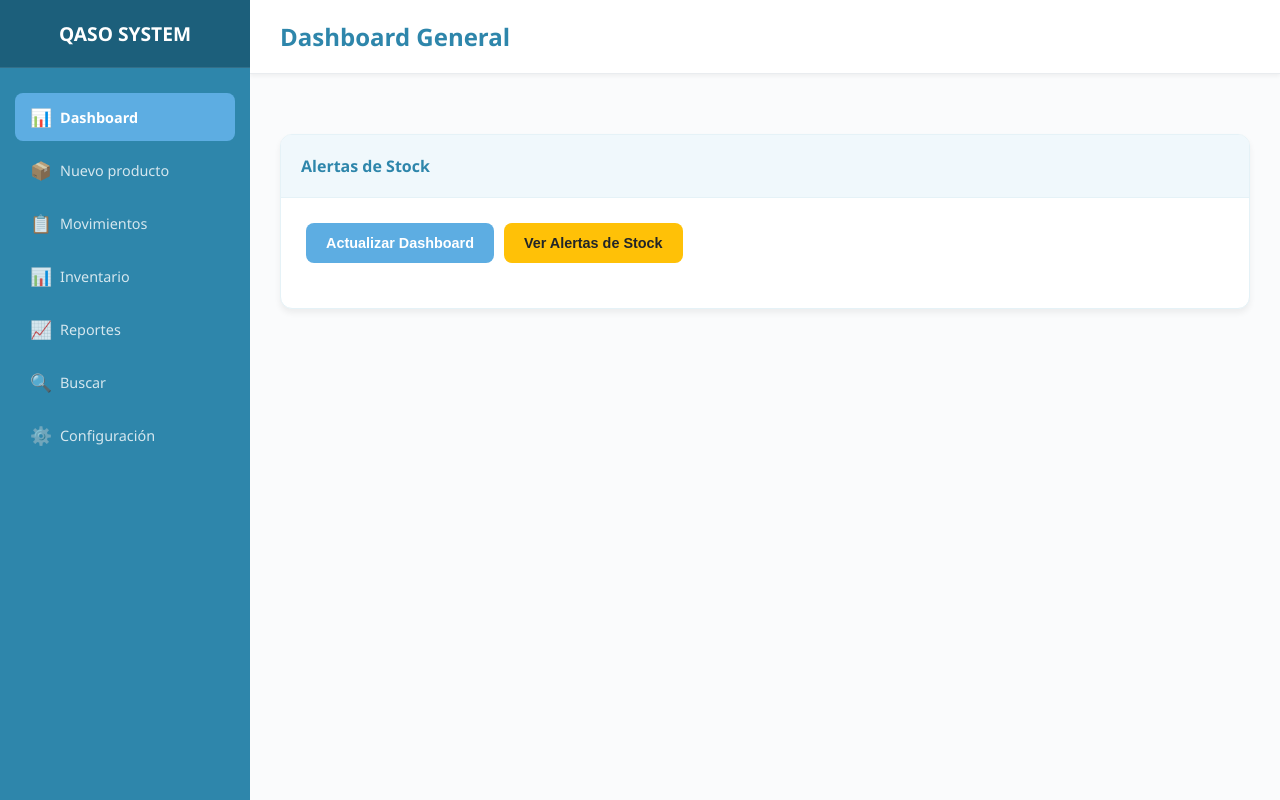
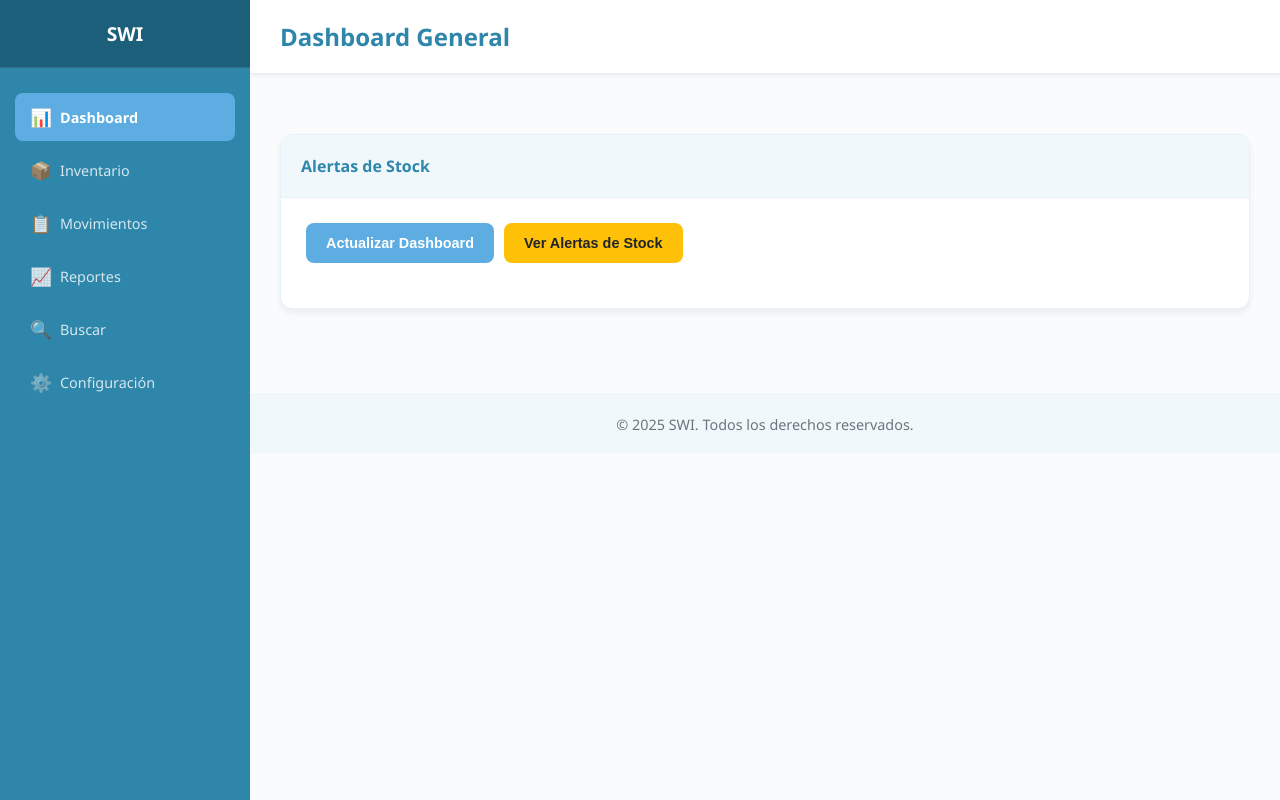
Before and after one commit to rogerrcarvajal/SWI, a PHP site: page / in a window 1280 px wide. Run offline with PHP 8.4, Linux system fonts and the light colour scheme.

Commit message:
SWI - Avtualizaciones varias

```diff
--- a/config/database.php
+++ b/config/database.php
@@ -6,5 +6,5 @@ return [
     'port' => '5432',
     'dbname' => 'inventario_db',
     'user' => 'postgres',
-    'password' => 'your_password' // IMPORTANT: Replace with your actual password
+    'password' => '4674' // IMPORTANT: Replace with your actual password
 ];
--- a/public/css/style.css
+++ b/public/css/style.css
@@ -407,3 +407,13 @@
         flex-direction: column;
       }
     }
+
+    .app-footer {
+      text-align: center;
+      padding: 20px;
+      background: #F0F8FC;
+      border-top: 1px solid #E5F2F7;
+      color: #6c757d;
+      font-size: 0.9rem;
+      margin-top: 30px;
+    }
--- a/src/Core/Database.php
+++ b/src/Core/Database.php
@@ -15,8 +15,7 @@ class Database {
                 PDO::ATTR_DEFAULT_FETCH_MODE => PDO::FETCH_ASSOC
             ]);
         } catch (PDOException $e) {
-            // In a real application, you would log this error and show a generic message
-            die("Database connection failed: " . $e->getMessage());
+            throw new PDOException("Database connection failed: " . $e->getMessage());
         }
     }
 
--- a/src/Views/layout/app.php
+++ b/src/Views/layout/app.php
@@ -12,7 +12,7 @@
     <div class="app-container">
         <nav class="sidebar">
             <div class="sidebar-header">
-                <h1>QASO SYSTEM</h1>
+                <h1>SWI</h1>
             </div>
             <ul class="nav-menu">
                 <li class="nav-item">
@@ -21,18 +21,13 @@
                     </a>
                 </li>
                 <li class="nav-item">
-                    <a class="nav-link" href="?page=productos">
-                        <span class="nav-icon">📦</span> Nuevo producto
+                    <a class="nav-link" href="?page=inventario">
+                        <span class="nav-icon">📦</span> Inventario
                     </a>
                 </li>
                 <li class="nav-item">
                     <a class="nav-link" href="?page=movimientos">
                         <span class="nav-icon">📋</span> Movimientos
-                    </a>
-                </li>
-                <li class="nav-item">
-                    <a class="nav-link" href="?page=inventario">
-                        <span class="nav-icon">📊</span> Inventario
                     </a>
                 </li>
                 <li class="nav-item">
@@ -55,6 +50,9 @@
 
         <div class="main-content">
             <?php include $content; ?>
+            <footer class="app-footer">
+                <p>&copy; 2025 SWI. Todos los derechos reservados.</p>
+            </footer>
         </div>
     </div>
 
```
Also changed, not shown: GEMINI.md (+8 -13 lines).
